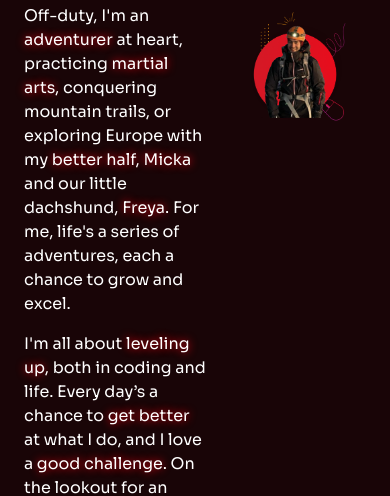
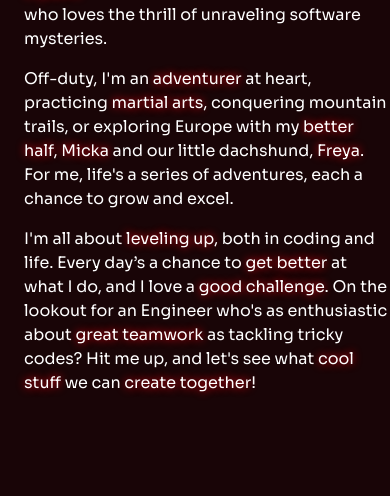
Before and after one commit to MauGaP/maugapsResume, a website: page index.html in a window 390 px wide. Shown: the part 354-850 px from the top of the page. Drawn offline with nearby package versions, Linux system fonts and the light colour scheme.

Commit message:
a couple of little fixes

```diff
--- a/css/style.css
+++ b/css/style.css
@@ -235,10 +235,6 @@ li {
   justify-content: center;
 }
 
-#mg-logo-container {
-  padding-right: 1em;
-}
-
 #mg-logo {
   width: 150px;
   height: auto;
--- a/index.html
+++ b/index.html
@@ -18,7 +18,7 @@
             <div class="wrapper-parallax">
 
                 <section class="header container">
-                    <div class="col-6">
+                    <div class="col-md-6">
                         <h1>Mauro Gabriel Pedano</h1>
                         <h5>Software Developer Engineer in Test</h5>
                         <br>
@@ -55,7 +55,7 @@
                             </p>
                         </div>
                     </div>
-                    <div class="container row">
+                    <div class="container row d-none d-md-flex">
                         <img class="col-8" src="asset/profile/maugap.png" alt="awesome image of myself">
                     </div>
                 </section>
```
